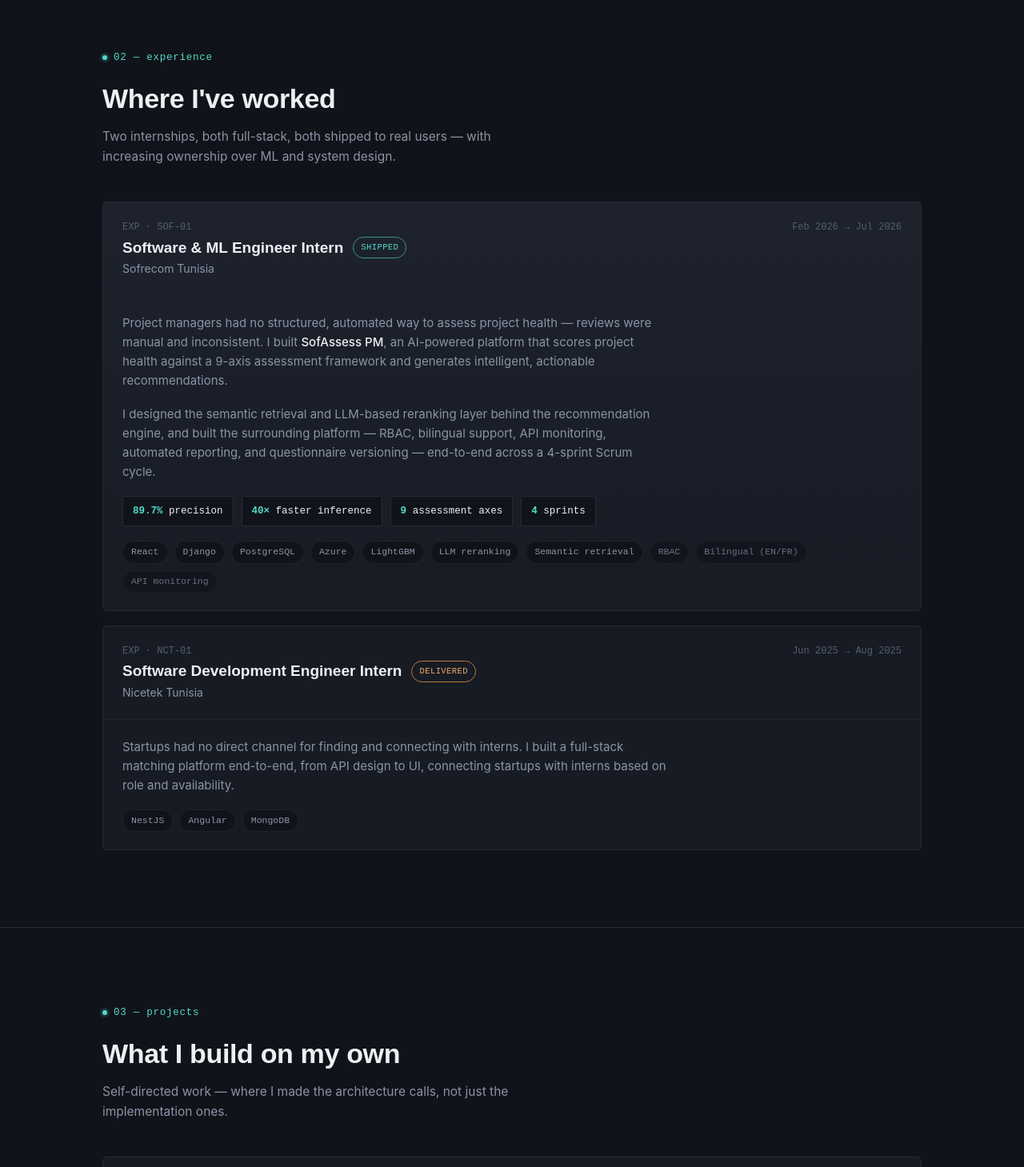
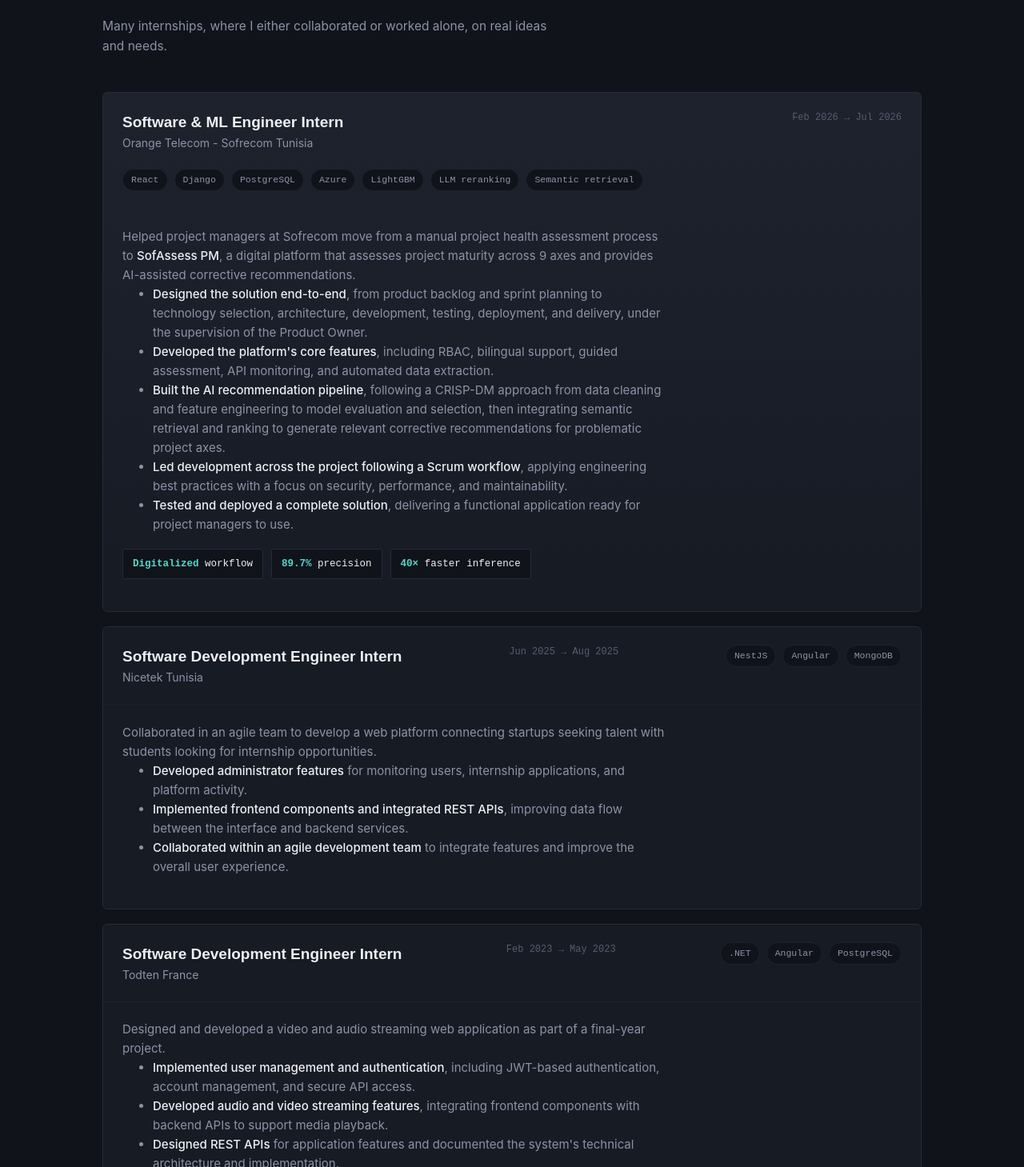
Before and after one commit to Aya-Bs/Portfolio, a React app: page / in a window 1280 px wide. Shown: the part 1341-2800 px from the top of the page at 80% size. Built offline with nearby package versions, Linux system fonts and the light colour scheme; the HTML template or start-up script is replaced by a standard one.

Commit message:
updated experience content I

```diff
--- a/src/components/About.jsx
+++ b/src/components/About.jsx
@@ -32,14 +32,7 @@ export default function About() {
 
 
 
-            <div className="about-block">
-              <h3>Ownership</h3>
-              <p>
-                I delivered SofAssess PM's ML recommendation pipeline through a full 4-sprint
-                Scrum cycle — from framework design to a production feature with measured
-                precision and latency, not just a notebook.
-              </p>
-            </div>
+
           </div>
         </div>
       </div>
--- a/src/components/Experiences.jsx
+++ b/src/components/Experiences.jsx
@@ -2,21 +2,31 @@ import { useReveal } from '../hooks/useReveal'
 
 const EXPERIENCES = [
   {
-    id: 'EXP · SOF-01',
+    id: 'EXP · EXP-01',
     title: 'Software & ML Engineer Intern',
-    org: 'Sofrecom Tunisia',
+    org: 'Orange Telecom - Sofrecom Tunisia',
     dates: 'Feb 2026 → Jul 2026',
-    status: { label: 'shipped', variant: 'default' },
+
     primary: true,
     paragraphs: [
-      `Project managers had no structured, automated way to assess project health — reviews were manual and inconsistent. I built <strong>SofAssess PM</strong>, an AI-powered platform that scores project health against a 9-axis assessment framework and generates intelligent, actionable recommendations.`,
-      `I designed the semantic retrieval and LLM-based reranking layer behind the recommendation engine, and built the surrounding platform — RBAC, bilingual support, API monitoring, automated reporting, and questionnaire versioning — end-to-end across a 4-sprint Scrum cycle.`,
+      `Helped project managers at Sofrecom move from a manual project health assessment process to <strong>SofAssess PM</strong>, a digital platform that assesses project maturity across 9 axes and provides AI-assisted corrective recommendations.
+
+      <ul>
+        <li><strong>Designed the solution end-to-end</strong>, from product backlog and sprint planning to technology selection, architecture, development, testing, deployment, and delivery, under the supervision of the Product Owner.</li>
+        <li><strong>Developed the platform's core features</strong>, including RBAC, bilingual support, guided assessment, API monitoring, and automated data extraction.</li>
+        <li><strong>Built the AI recommendation pipeline</strong>, following a CRISP-DM approach from data cleaning and feature engineering to model evaluation and selection, then integrating semantic retrieval and ranking to generate relevant corrective recommendations for problematic project axes.</li>
+        <li><strong>Led development across the project following a Scrum workflow</strong>, applying engineering best practices with a focus on security, performance, and maintainability.</li>
+        <li><strong>Tested and deployed a complete solution</strong>, delivering a functional application ready for project managers to use.</li>
+      </ul>
+`,
     ],
     metrics: [
+      {value : 'Digitalized', label: ' workflow'},
+
       { value: '89.7%', label: 'precision' },
+
       { value: '40×', label: 'faster inference' },
-      { value: '9', label: 'assessment axes' },
-      { value: '4', label: 'sprints' },
+
     ],
     tags: [
       { label: 'React' },
@@ -26,23 +36,54 @@ const EXPERIENCES = [
       { label: 'LightGBM' },
       { label: 'LLM reranking' },
       { label: 'Semantic retrieval' },
-      { label: 'RBAC', dim: true },
-      { label: 'Bilingual (EN/FR)', dim: true },
-      { label: 'API monitoring', dim: true },
+
     ],
   },
   {
-    id: 'EXP · NCT-01',
+    id: 'EXP · EXP-02',
     title: 'Software Development Engineer Intern',
     org: 'Nicetek Tunisia',
     dates: 'Jun 2025 → Aug 2025',
-    status: { label: 'delivered', variant: 'warm' },
+
     primary: false,
     paragraphs: [
-      `Startups had no direct channel for finding and connecting with interns. I built a full-stack matching platform end-to-end, from API design to UI, connecting startups with interns based on role and availability.`,
+      `Collaborated in an agile team to develop a web platform connecting startups seeking talent with students looking for internship opportunities.
+
+      <ul>
+        <li><strong>Developed administrator features</strong> for monitoring users, internship applications, and platform activity.</li>
+        <li><strong>Implemented frontend components and integrated REST APIs</strong>, improving data flow between the interface and backend services.</li>
+        <li><strong>Collaborated within an agile development team</strong> to integrate features and improve the overall user experience.</li>
+      </ul>
+
+      `,
+
     ],
-    metrics: [],
+    metrics:[],
     tags: [{ label: 'NestJS' }, { label: 'Angular' }, { label: 'MongoDB' }],
+  },
+  {
+    id: 'EXP · EXP-03',
+    title: 'Software Development Engineer Intern',
+    org: 'Todten France',
+    dates: 'Feb 2023 → May 2023',
+
+    primary: false,
+    paragraphs: [
+      `Designed and developed a video and audio streaming web application as part of a final-year project.
+
+      <ul>
+        <li><strong>Implemented user management and authentication</strong>, including JWT-based authentication, account management, and secure API access.</li>
+        <li><strong>Developed audio and video streaming features</strong>, integrating frontend components with backend APIs to support media playback.</li>
+        <li><strong>Designed REST APIs</strong> for application features and documented the system's technical architecture and implementation.</li>
+        <li><strong>Delivered a functional prototype</strong> following software engineering and development best practices.</li>
+      </ul>
+
+
+      `,
+
+    ],
+    metrics:[],
+    tags: [{ label: '.NET' }, { label: 'Angular' }, { label: 'PostgreSQL' }],
   },
 ]
 
@@ -51,17 +92,24 @@ function ExperienceCard({ exp }) {
     <article className={`log-card${exp.primary ? ' primary' : ''}`}>
       <div className="log-head">
         <div>
-          <div className="log-id">{exp.id}</div>
+          {/* <div className="log-id">{exp.id}</div> */}
           <div className="log-title-row">
             <span className="log-title">{exp.title}</span>
-            <span className={`status-pill${exp.status.variant === 'warm' ? ' warm' : ''}`}>
-              {exp.status.label}
-            </span>
+
           </div>
           <div className="log-org">{exp.org}</div>
         </div>
+
         <div className="log-dates">{exp.dates}</div>
+        <div className="log-tags">
+          {exp.tags.map((tag) => (
+            <span className={`tag${tag.dim ? ' dim' : ''}`} key={tag.label}>
+              {tag.label}
+            </span>
+          ))}
+        </div>
       </div>
+
 
       <div className="log-body">
         {exp.paragraphs.map((p, i) => (
@@ -78,13 +126,7 @@ function ExperienceCard({ exp }) {
           </div>
         )}
 
-        <div className="log-tags">
-          {exp.tags.map((tag) => (
-            <span className={`tag${tag.dim ? ' dim' : ''}`} key={tag.label}>
-              {tag.label}
-            </span>
-          ))}
-        </div>
+
       </div>
     </article>
   )
@@ -99,8 +141,7 @@ export default function Experiences() {
         <div className="eyebrow">02 — experience</div>
         <h2 className="section-title">Where I've worked</h2>
         <p className="section-intro">
-          Two internships, both full-stack, both shipped to real users — with increasing
-          ownership over ML and system design.
+          Many internships, where I either collaborated or worked alone, on real ideas and needs.
         </p>
 
         <div className="log-list reveal" ref={listRef}>
--- a/src/components/Hero.jsx
+++ b/src/components/Hero.jsx
@@ -13,7 +13,7 @@ export default function Hero() {
             Full-Stack Software Engineer<span className="sep">/</span>DevOps Engineer<span className="sep">/</span>Applied AI
           </div>
           <p className="pitch">
-            From your imagination to a real product, I bring your ideas to life through design and code.
+            From your imagination to a real product,<br/> I bring your ideas to life through code and creativity.
           </p>
           <div className="cta-row">
             <a href="#projects" className="btn btn-solid">
--- a/src/components/Projects.jsx
+++ b/src/components/Projects.jsx
@@ -3,7 +3,7 @@ import { useReveal } from '../hooks/useReveal'
 const PROJECTS = [
   {
     id: 'PRJ · PMWA',
-    title: 'Project Management Web Application',
+    title: 'Lavoro - Project Management Web Application',
     org: 'Personal project',
     copy: `Most lightweight PM tools don't handle real team structure — roles, permissions, ownership. I built a collaborative platform with a proper role/permission model, team and project management, task tracking, and AI-assisted productivity features layered on top.`,
     tags: [{ label: 'Node.js' }, { label: 'React' }, { label: 'MongoDB' }],
@@ -22,7 +22,7 @@ function ProjectCard({ project }) {
     <article className="log-card">
       <div className="log-head">
         <div>
-          <div className="log-id">{project.id}</div>
+          {/* <div className="log-id">{project.id}</div> */}
           <div className="log-title-row">
             <span className="log-title">{project.title}</span>
           </div>
--- a/src/index.css
+++ b/src/index.css
@@ -40,7 +40,13 @@ body{
   mask-image: radial-gradient(ellipse 90% 60% at 50% 0%, black 0%, transparent 70%);
 }
 a{ color: inherit; text-decoration:none; }
-ul{ list-style:none; }
+/* Reset lists globally only in nav/menu areas; keep default bullets for content lists */
+/* keep nav/menu lists unstyled */
+.nav .routes, .menu-list, .skills-grid ul { list-style: none; padding: 0; margin: 0; }
+
+/* Ensure unordered lists inside content paragraphs (like .log-copy) show bullets */
+.log-copy ul{ list-style: disc; margin-left: 20px; padding-left: 18px; }
+
 img{ max-width:100%; display:block; }
 section{ position:relative; z-index:1; }
 
```
